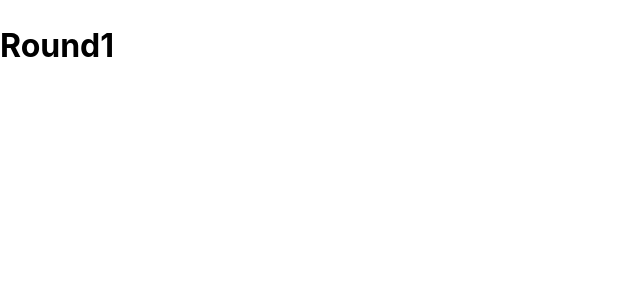
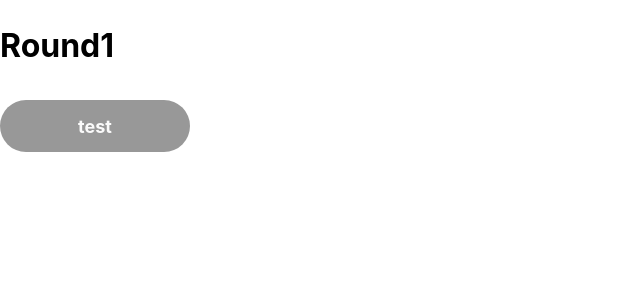
Before and after one commit to Dietary-fibari-hiroto/JapaneseStyleMilk, a React (Create React App) app in the folder client/: page /test2 in a window 1280 px wide. Shown: the top 300 px of the page, without its empty margins (0-640 px from the left). Built offline with nearby package versions, Linux system fonts and the light colour scheme.

Commit message:
task:ボタン押下不可

```diff
--- a/client/src/components/common/PrimaryButton.tsx
+++ b/client/src/components/common/PrimaryButton.tsx
@@ -1,12 +1,3 @@
-// ボタン型定義
-type PrimaryButtonProps = {
-  size: "Meddium" | "Large"; // サイズ
-  color: "Main" | "Sub"; // 色
-  shape: "Round" | "Square"; // 形
-  label: string; // ボタン内文字列
-  onClick?: () => void;
-};
-
 // ボタンスタイル型定義 (サイズ, 色, 形)
 const ButtonStyle = {
   Size: {
@@ -14,9 +5,11 @@ const ButtonStyle = {
     Large: "w-[190px] h-[52px] text-[18px]",
   },
 
+  // Main: 紫背景/白文字, Sub: 白背景/黒文字, Disabled: 灰色背景/白文字
   Color: {
     Main: "text-[--text-button-primary_button] bg-[--surface-button-primary_button] hover:bg-[--surface-button-primary_button_hover]",
     Sub: "text-[--text-button-secondary_button] bg-[--surface-button-secondary_button] hover:bg-[--surface-button-secondary_button_hover]",
+    Disabled: "text-[--text-button-primary_button] bg-[--surface-button-disabled]"
   },
 
   Shape: {
@@ -24,6 +17,22 @@ const ButtonStyle = {
     Square: "rounded-[8px]",
   },
 };
+
+// サイズ、色、形を型として宣言
+type ButtonSize = keyof typeof ButtonStyle.Size;
+type ButtonColor = keyof typeof ButtonStyle.Color;
+type ButtonShape = keyof typeof ButtonStyle.Shape;
+
+// ボタン型定義
+type PrimaryButtonProps = {
+  size: ButtonSize;     // ボタンの大きさ
+  color: ButtonColor;   // ボタンの色
+  shape: ButtonShape;   // ボタンの形
+  label: string;        // 表示文字
+  onClick?: () => void;
+};
+
+
 
 /**
  * 主要ボタン コンポーネント
--- a/client/src/test/Test2.tsx
+++ b/client/src/test/Test2.tsx
@@ -1,5 +1,4 @@
-// import PrimaryButton from "../components/common/PrimaryButton";
-// import UserCard from "../components/common/UserCard";
+import PrimaryButton from "../components/common/PrimaryButton";
 import SectionHeader from "../components/common/SectionHeader";
 
 const Test2 = () => {
@@ -7,9 +6,8 @@ const Test2 = () => {
   return (
     <div className="flex flex-col space-y-2 w-full h-full">
       {/* SectionHeader */}
-      {/* <SectionHeader mode="single" name={userName}/>
-      <div id="line for debag" className="w-full h-0 border border-black border-dotted"></div> */}
       <SectionHeader mode="anime" />
+      <PrimaryButton size="Large" color="Disabled" shape="Round" label="test" />
     </div>
   );
 };
```
